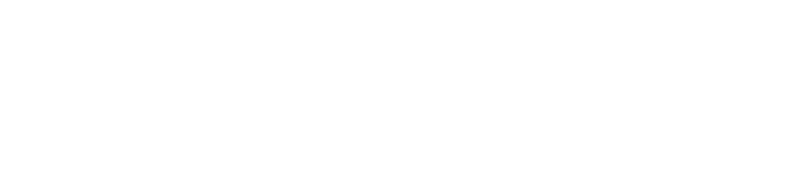
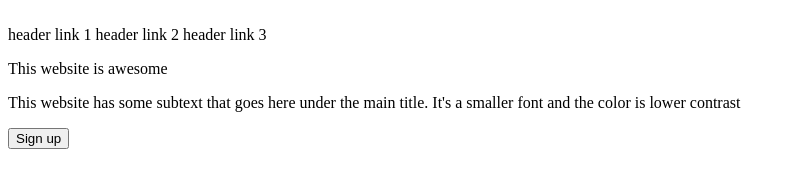
Before and after one commit to BinoManjesh/odin-landing-page, a plain HTML site: page index.html in a window 1280 px wide. Shown: the whole page, without its empty margins (0-794 px from the left). Drawn offline with Linux system fonts and the light colour scheme.

Commit message:
Fill in div.hero

```diff
--- a/index.html
+++ b/index.html
@@ -8,7 +8,22 @@
 
     <body>
         <div class="hero">
-
+            <div class="header">
+                <img>
+                <div class="links">
+                    <a>header link 1</a>
+                    <a>header link 2</a>
+                    <a>header link 3</a>
+                </div>
+            </div>
+            <div class="main">
+                <div>
+                    <p>This website is awesome</p>
+                    <p>This website has some subtext that goes here under the main title. It's a smaller font and the color is lower contrast</p>
+                    <button>Sign up</button>
+                </div>
+                <img>
+            </div>
         </div>
         <div class="rinfo">
 
```
